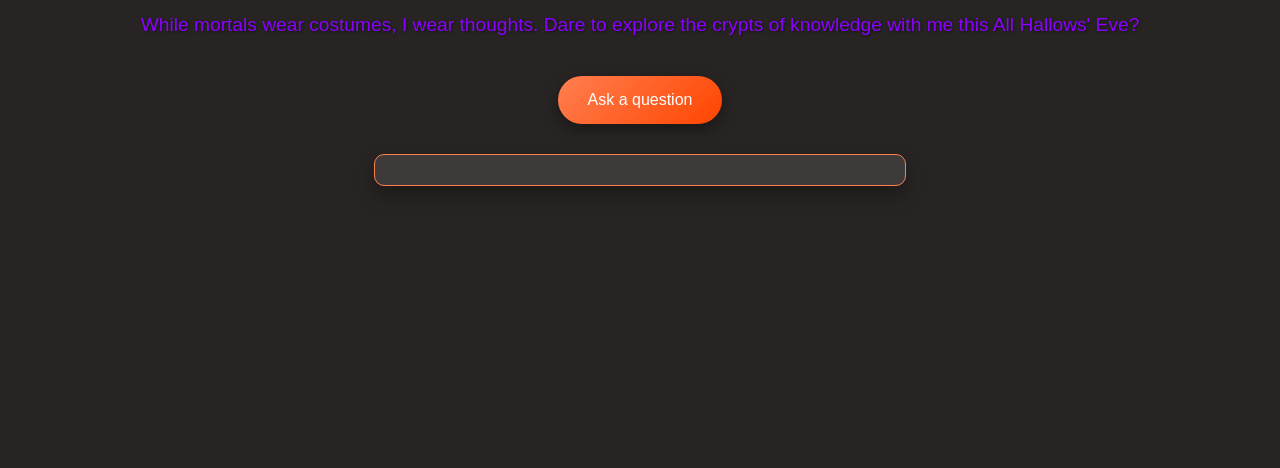
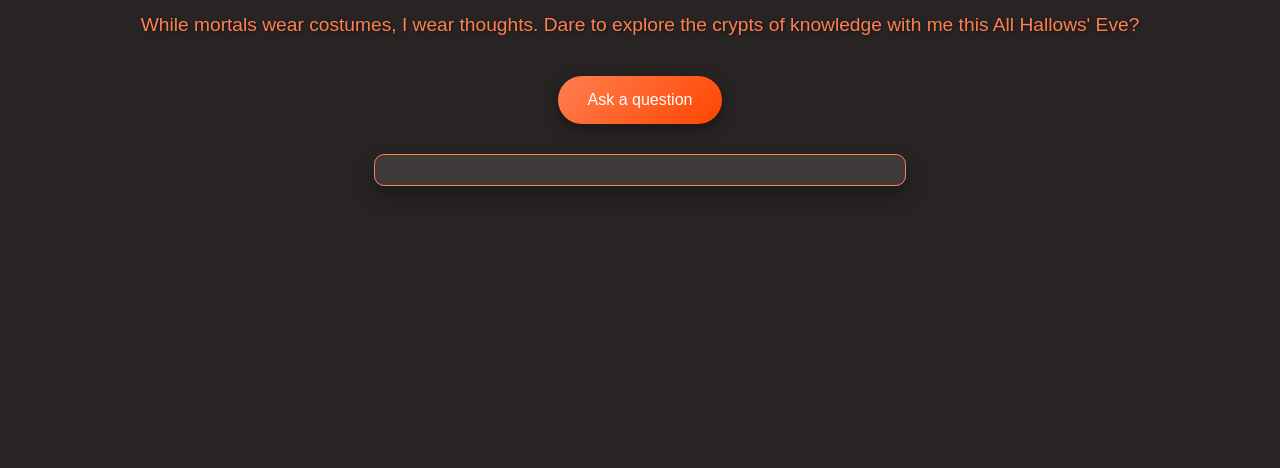
Before and after one commit to dylansapienza/PlatoHalloween, a website: page public/index.html in a window 1280 px wide. Shown: the part 348-816 px from the top of the page. Drawn offline with Linux system fonts and the light colour scheme.

Commit message:
Updating Styling

```diff
--- a/public/index.html
+++ b/public/index.html
@@ -60,7 +60,7 @@
 
         p {
             font-size: 1.2em;
-            color: #8B00FF; /* Purple color for subtext */
+            color: #FF7F50; /* Purple color for subtext */
             text-align: center;
             margin-bottom: 40px;
             text-shadow: 1px 1px 3px rgba(0, 0, 0, 0.5); /* Text shadow for depth */
```
